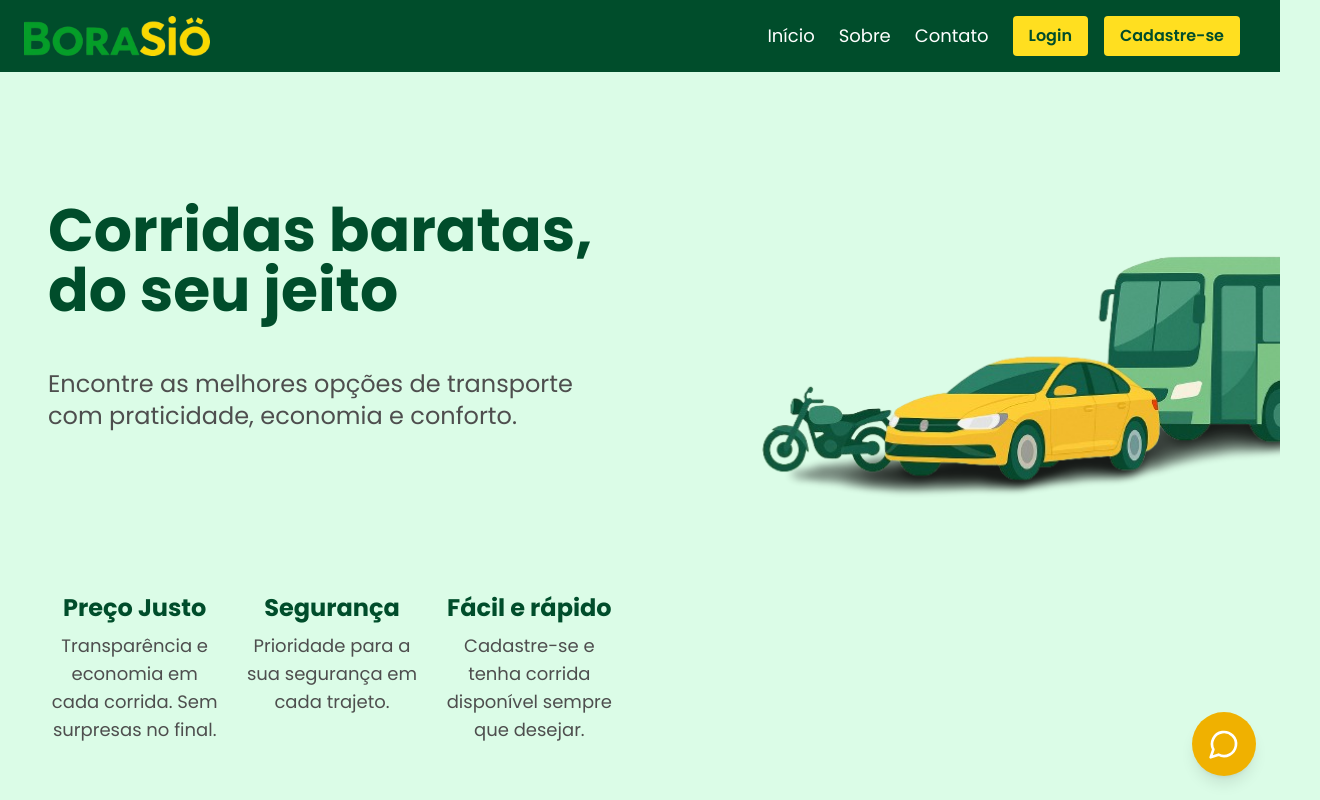
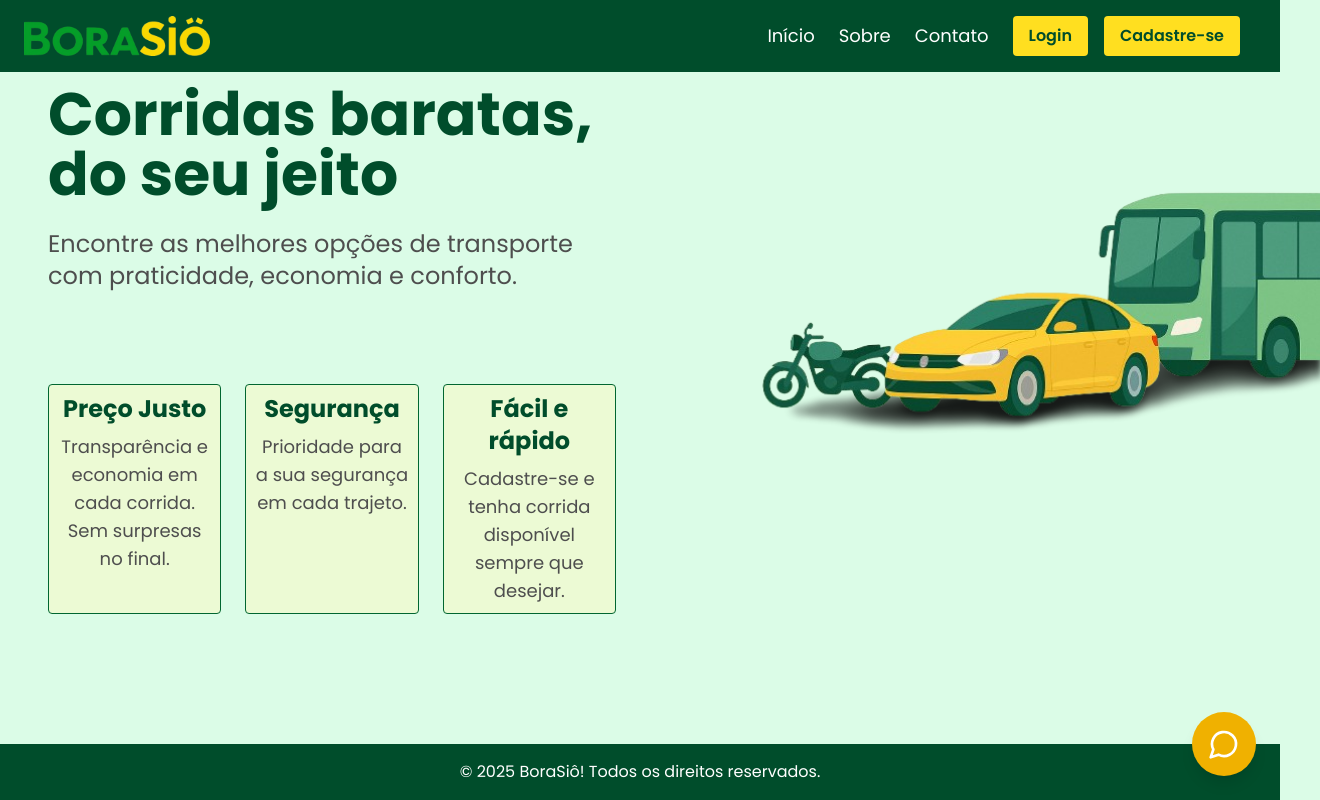
Before and after one commit to prof-freedson/pi-borasio, a Next.js app: page / in a window 1280 px wide. Shown: the top 800 px of the page, 1320 px wide, since content can reach past the window. Built offline with nearby package versions, Linux system fonts and the light colour scheme.

Commit message:
página hero modificada

```diff
--- a/src/app/components/Hero.tsx
+++ b/src/app/components/Hero.tsx
@@ -4,30 +4,32 @@ import React from 'react';
 
 const Hero: React.FC = () => {
   return (
-    <div className="flex flex-col min-h-screen">
+    <div className="">
       {/* Seção Principal */}
-      <section className="bg-green-100 w-full min-h-screen px-6 pt-16 pb-0 flex flex-col md:flex-row items-center md:items-start justify-between overflow-hidden">
+      <section className="bg-green-100   px-6   flex flex-col md:flex-row items-center md:items-start justify-between flex-1">
         {/* Conteúdo Principal */}
         <div className="w-full md:w-1/2 flex flex-col text-center md:text-left px-4 md:px-6 z-10">
-          <h2 className="text-[#004d2b] font-bold text-4xl sm:text-5xl md:text-6xl lg:text-6xl mb-8 mt-16">
+          <h2 className="text-[#004d2b] font-bold text-4xl sm:text-5xl md:text-6xl lg:text-6xl mb-3 mt-3">
             Corridas baratas,<br /> do seu jeito
           </h2>
-          <p className="text-[#4e4e4e] text-lg sm:text-xl md:text-2xl mb-8 mt-4">
+          <p className="text-[#4e4e4e] text-lg sm:text-xl md:text-2xl mb-3 mt-3">
             Encontre as melhores opções de transporte <br />
             com praticidade, economia e conforto.
           </p>
 
           {/* Bloco de Benefícios */}
-          <div className="mt-32 flex justify-center"> {/* Diminui o mt-48 para mt-32 para subir mais */}
+          <div className="mt-20 flex justify-center">
             <div className="grid grid-cols-1 sm:grid-cols-2 lg:grid-cols-3 gap-6 max-w-5xl text-center">
-              <div className="flex flex-col items-center">
+
+
+              <div className="flex flex-col items-center bg-yellow-100/50 rounded p-2 border-1 text-green-800">
                 <h3 className="text-[#004d2b] font-bold text-2xl mb-2">Preço Justo</h3>
                 <p className="text-[#4e4e4e] text-lg">
                   Transparência e economia em cada corrida. Sem surpresas no final.
                 </p>
               </div>
 
-              <div className="flex flex-col items-center">
+              <div className="flex flex-col items-center bg-yellow-100/50 rounded p-2 border-1 text-green-800 ">
                 <h3 className="text-[#004d2b] font-bold text-xl lg:text-2xl mb-2 whitespace-nowrap">
                   Segurança
                 </h3>
@@ -36,7 +38,7 @@ const Hero: React.FC = () => {
                 </p>
               </div>
 
-              <div className="flex flex-col items-center">
+              <div className="flex flex-col items-center bg-yellow-100/50 rounded p-2 border-1 text-green-800">
                 <h3 className="text-[#004d2b] font-bold text-2xl mb-2">Fácil e rápido</h3>
                 <p className="text-[#4e4e4e] text-lg">
                   Cadastre-se e tenha corrida disponível sempre que desejar.
@@ -51,7 +53,7 @@ const Hero: React.FC = () => {
           <img
             src="/img/boraimg.png"
             alt="Ilustração carro, moto e ônibus"
-            className="w-[600px] md:w-[700px] lg:w-[850px] h-auto -mr-6 md:-mr-12 lg:-mr-16"
+            className="w-[300px] md:w-[400px] lg:w-[800px] h-auto -mr-6 md:-mr-12 lg:-mr-16"
           />
         </div>
       </section>
```
